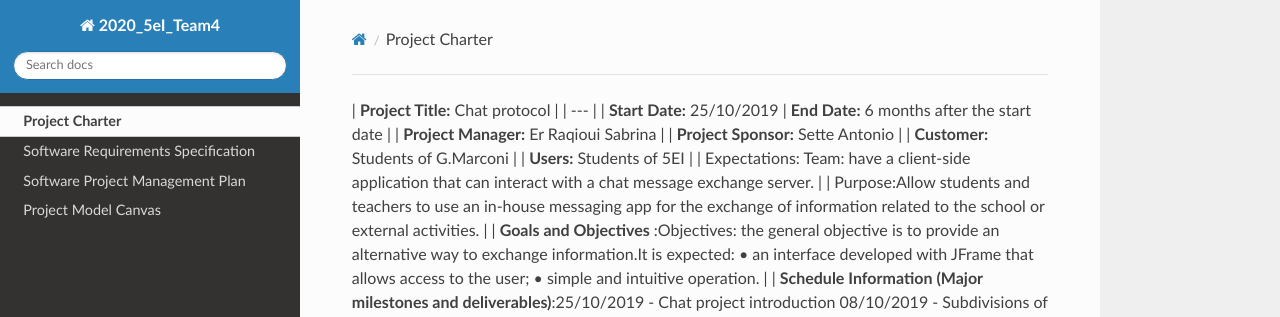
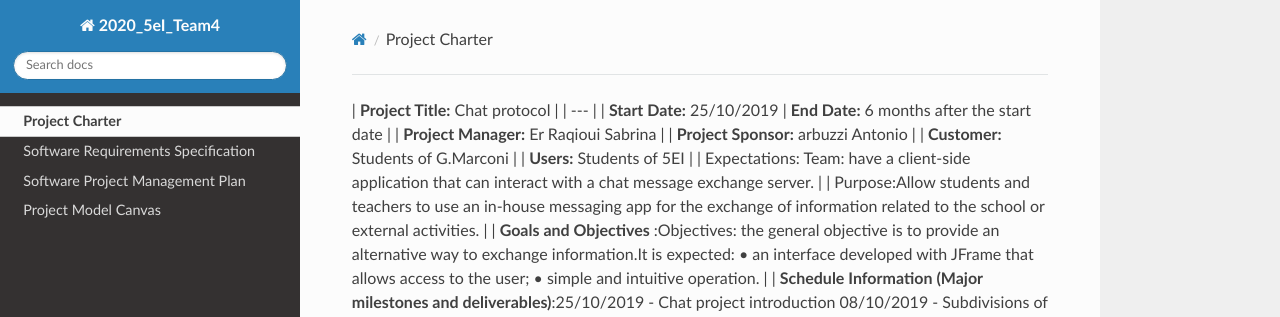
Before and after one commit to sabrinaer2001/Client, an MkDocs documentation site: the page built from docs/Project Charter.md, in a window 1280 px wide and 1068 px high. Shown: the top 317 px of the window. Built offline with MkDocs 1.6.1, drawn with Linux system fonts in a browser that asks for light colours; nearby versions of some CDN libraries.

Commit message:
Update Project Charter.md

```diff
--- a/docs/Project Charter.md
+++ b/docs/Project Charter.md
@@ -2,7 +2,7 @@
 | --- |
 | **Start Date:** 25/10/2019 | **End Date:** 6 months after the start date |
 | **Project Manager:** Er Raqioui Sabrina |
-| **Project Sponsor:** Sette Antonio |
+| **Project Sponsor:** arbuzzi Antonio |
 | **Customer:** Students of G.Marconi |
 | **Users:** Students of 5EI |
 | Expectations: Team: have a client-side application that can interact with a chat message exchange server. |
```
